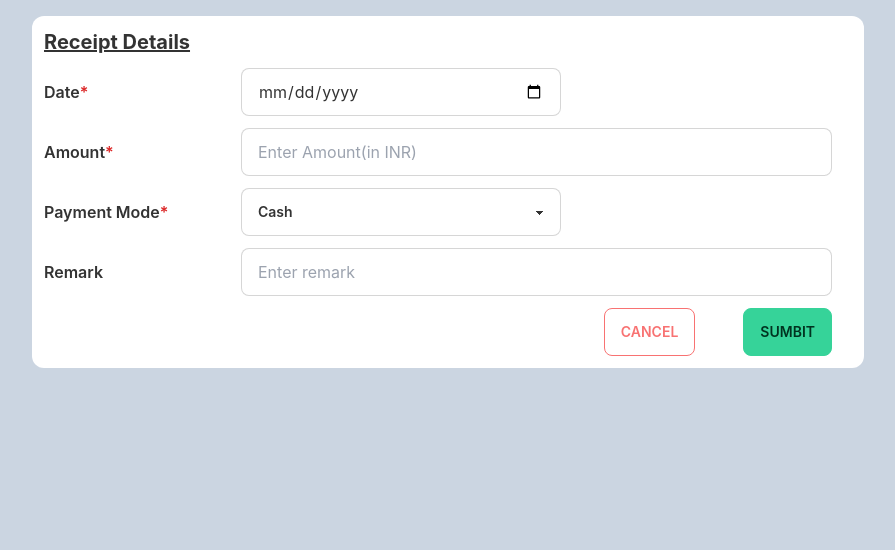
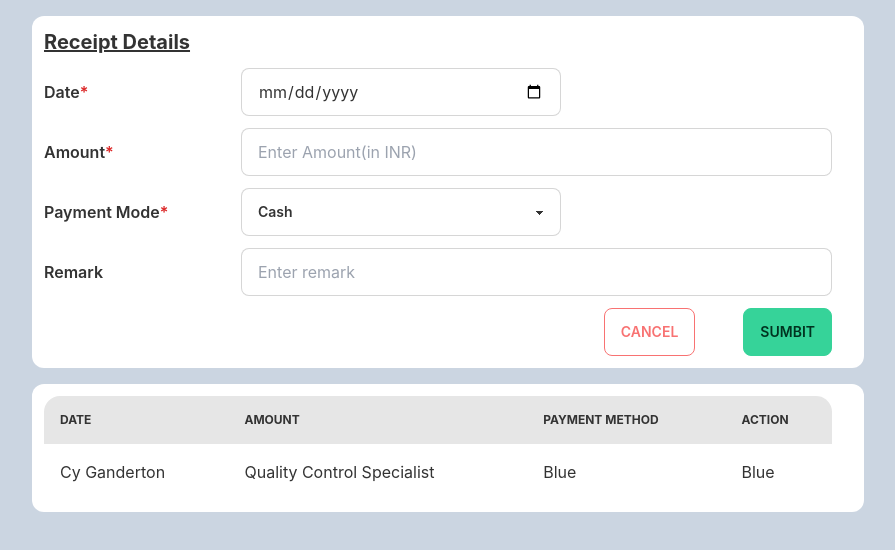
Before and after one commit to abrarfahim19/onito-tech, a React (Create React App) app: page /home in a window 1280 px wide. Shown: the top 550 px of the page, without its empty margins (192-1087 px from the left). Built offline with nearby package versions, Linux system fonts and the light colour scheme.

Commit message:
Receipts table added

```diff
--- a/src/App.js
+++ b/src/App.js
@@ -1,4 +1,3 @@
-import logo from "./logo.svg";
 import "./App.css";
 import { Route, Routes } from "react-router-dom";
 import ReceiptsView from "./features/ReceiptsView";
--- a/src/features/ReceiptsView.js
+++ b/src/features/ReceiptsView.js
@@ -79,6 +79,28 @@ const ReceiptsView = () => {
           </div>
         </form>
       </div>
+      <div className="m-auto my-4 md:w-8/12 bg-white rounded-xl p-3 pr-8">
+        <div class="overflow-x-auto">
+          <table class="table table-zebra w-full">
+            <thead>
+              <tr>
+                <th>Date</th>
+                <th>Amount</th>
+                <th>Payment Method</th>
+                <th>Action</th>
+              </tr>
+            </thead>
+            <tbody>
+              <tr>
+                <td>Cy Ganderton</td>
+                <td>Quality Control Specialist</td>
+                <td>Blue</td>
+                <td>Blue</td>
+              </tr>
+            </tbody>
+          </table>
+        </div>
+      </div>
     </div>
   );
 };
```
